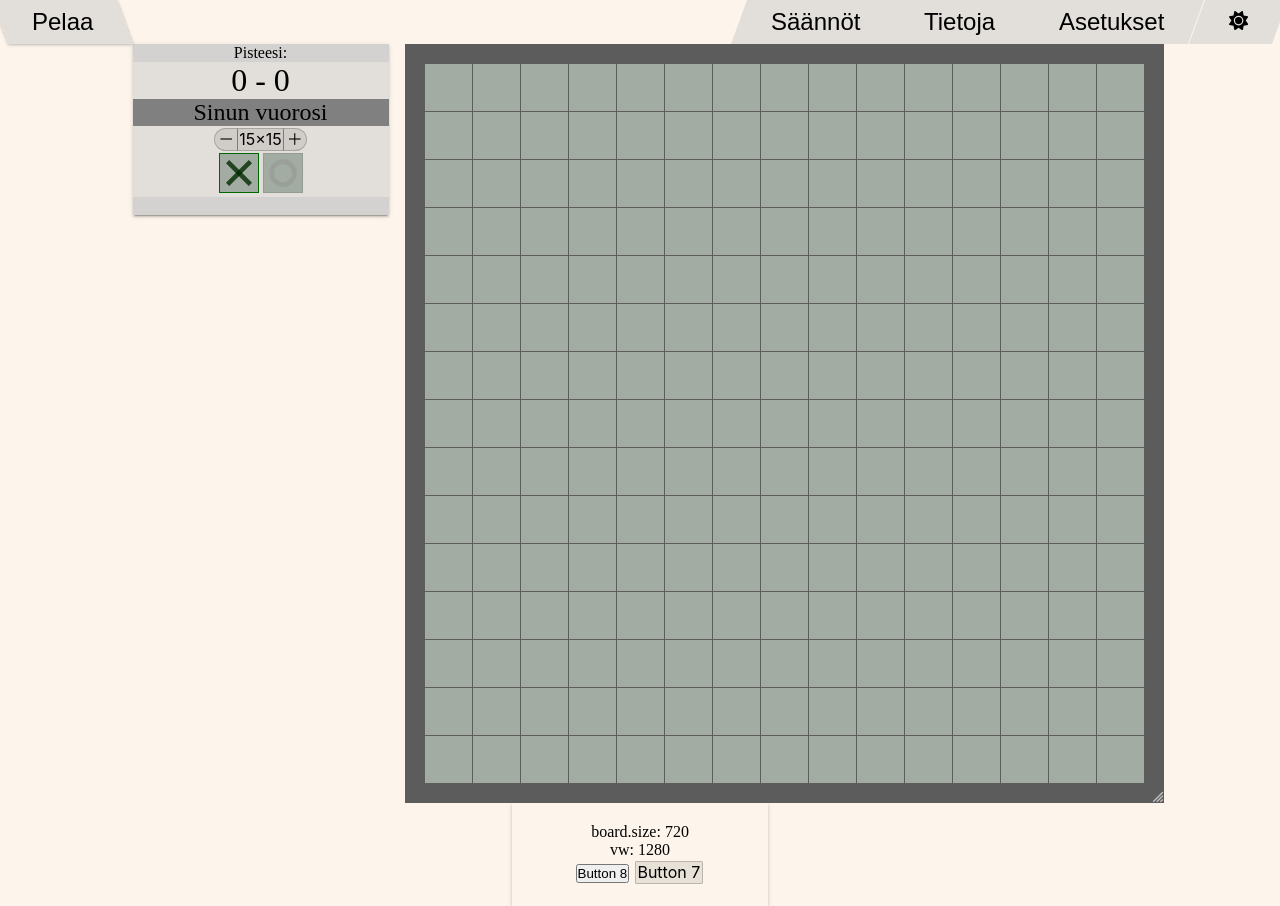
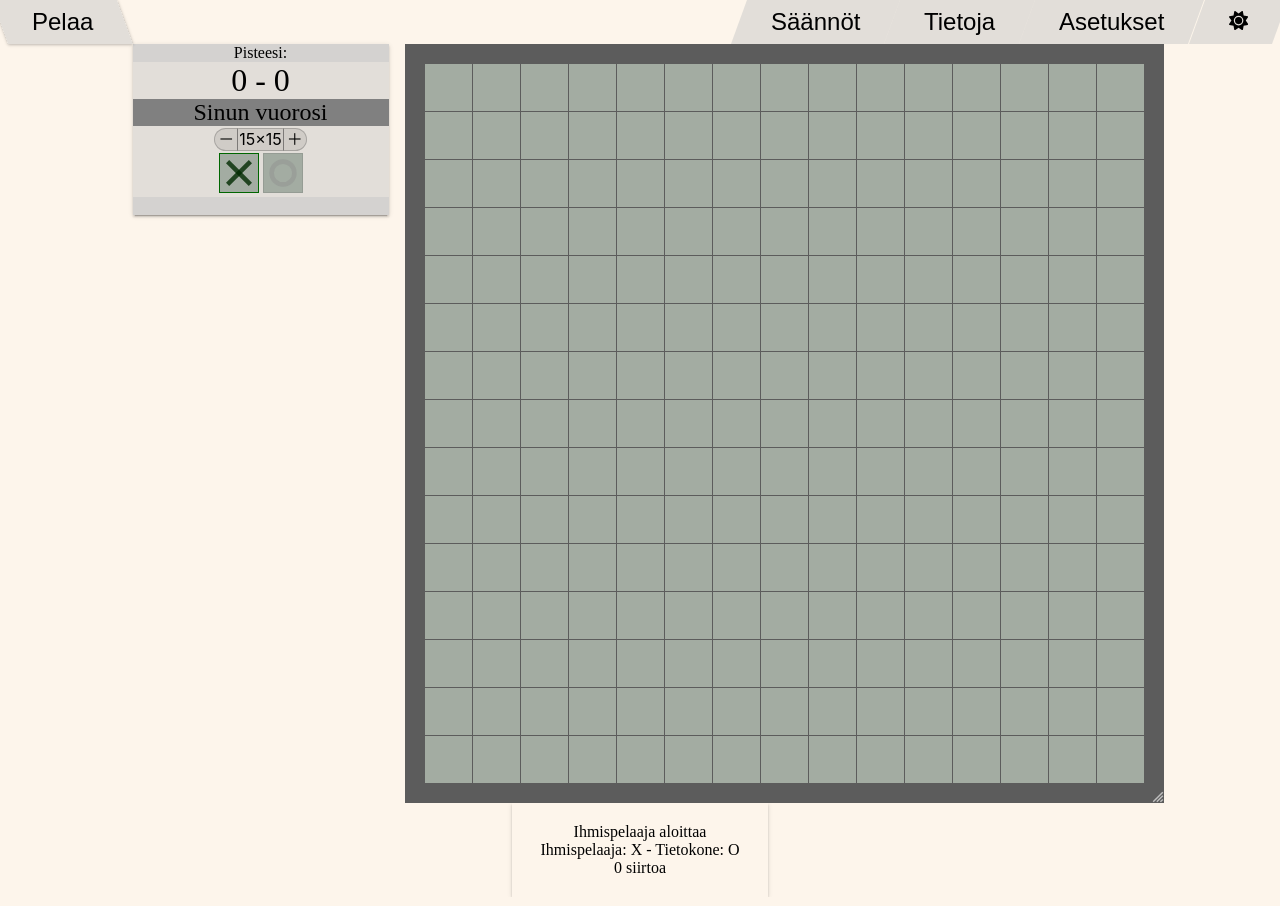
Before and after one commit to JaskaPaa/ristinolla, a SvelteKit app: page / in a window 1280 px wide. Built offline with nearby package versions, Linux system fonts and the light colour scheme.

Commit message:
some experimental stuff

```diff
--- a/src/routes/+page.svelte
+++ b/src/routes/+page.svelte
@@ -126,10 +126,10 @@
 	</div>
 	<!--Panel class="left" gameRef={gameRef} /-->
 	<div class="right" >
-		<p>board.size: {$board.size}</p>
-		<p>vw: {$vw}</p>
-		<button class="button-8" role="button">Button 8</button>
-		<button class="button-7" role="button">Button 7</button>
+		<p> {$game.starter === 'human' ? 'Ihmispelaaja' : 'Tietokone'} aloittaa
+			Ihmispelaaja: {$game.humanMark} - Tietokone: {$game.humanMark === 'X' ? 'O' : 'X'}</p>
+		<p>{$game.moves.length} siirtoa</p>
+
 
 		<!--h1>Asetukset</h1>
 		<div>
```
